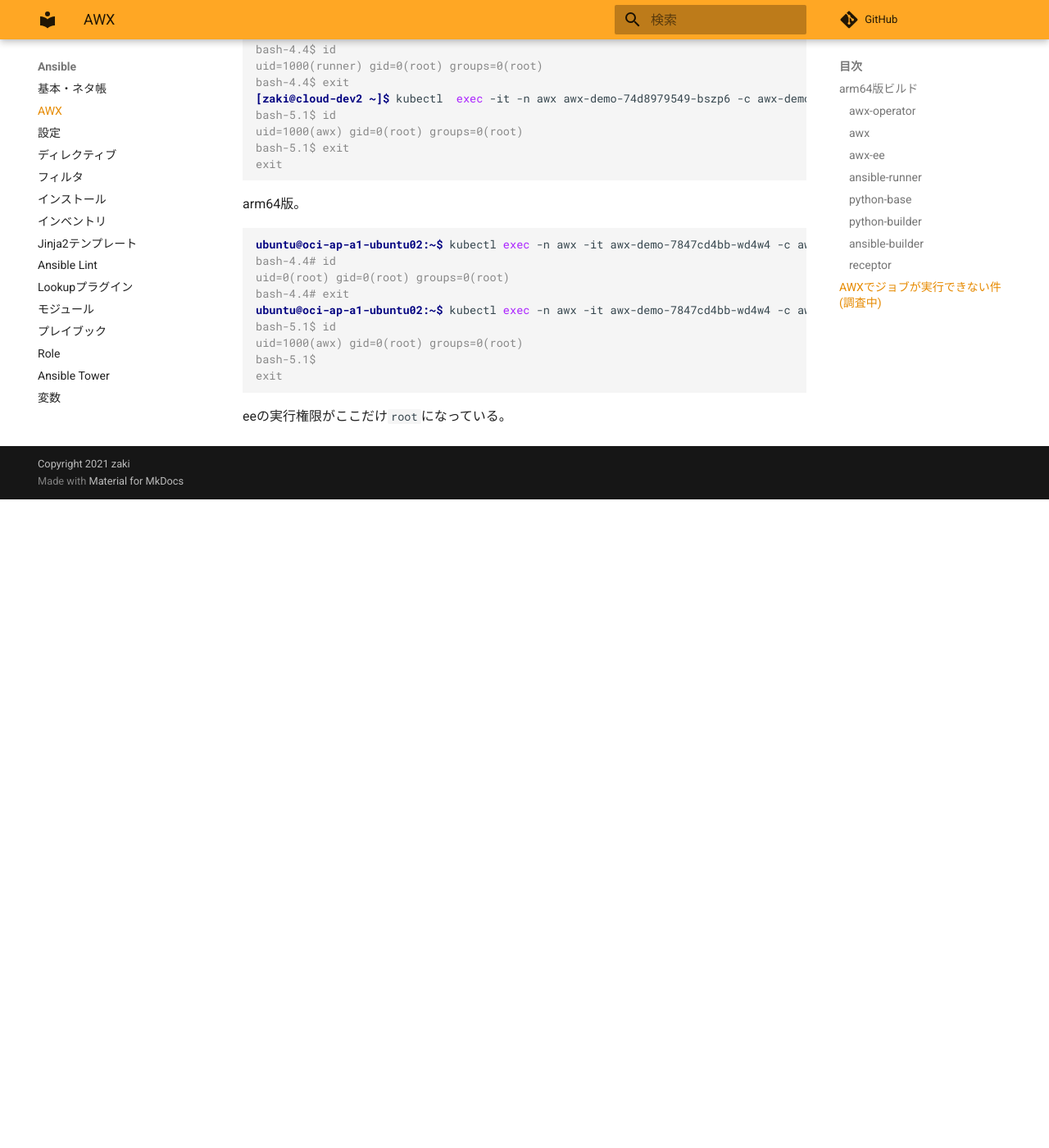
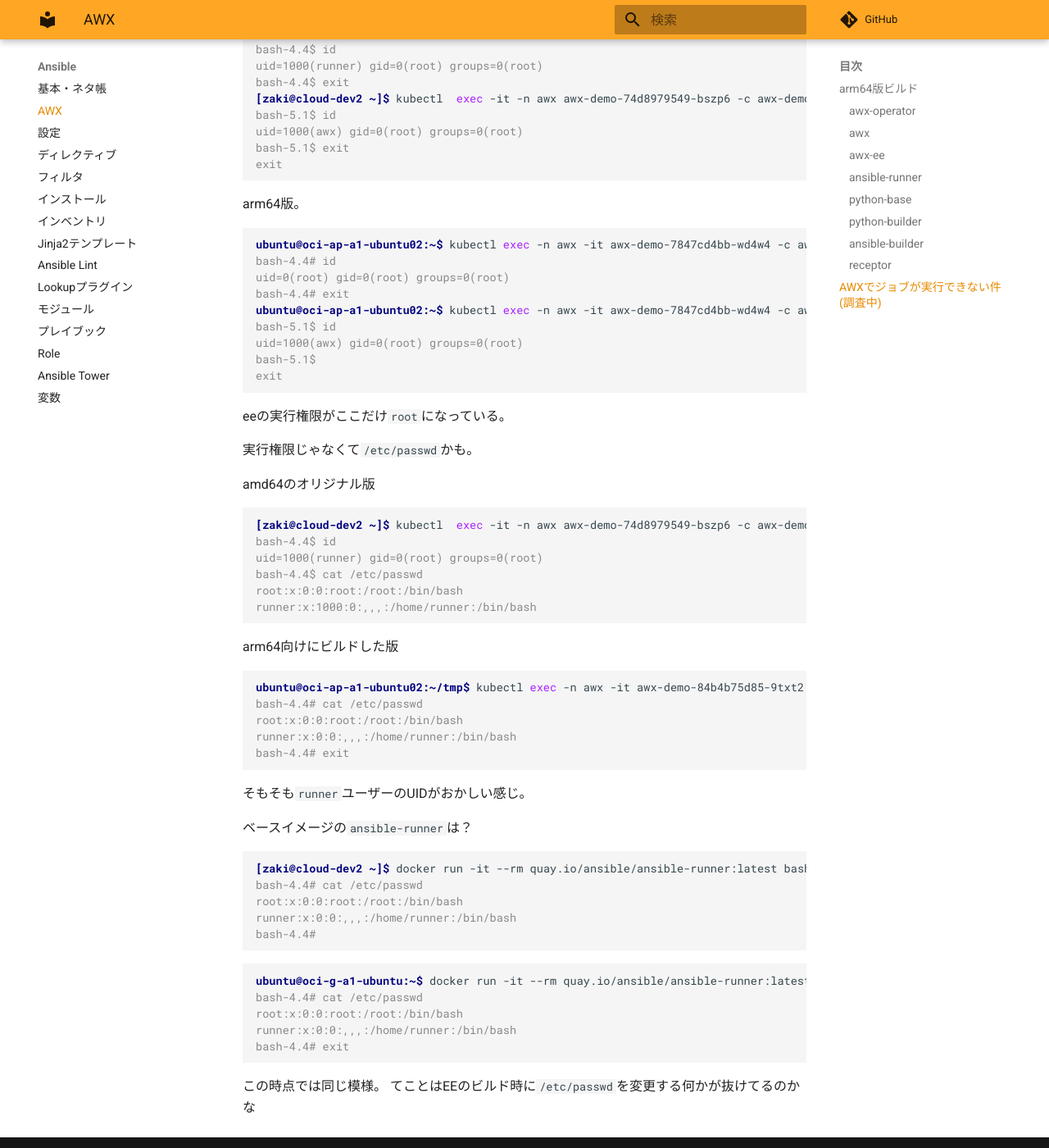
Before and after one commit to zaki-lknr/docs, an MkDocs documentation site: the page built from docs/Ansible/awx.md, in a window 1280 px wide and 1400 px high, scrolled down 10207 px. Shown: the whole window at 82% size. Built offline with MkDocs 1.6.1 and Material for MkDocs 9.7.7, drawn with Linux system fonts in a browser that asks for light colours; comment, search, counter and statistics services are not loaded; before the commit the page ends 10816 px from its top, so only the background shows below that.

Commit message:
add: ansible/awx: awx-eeビルドした場合の実行権限…runnerは差がないのでEEビルド時に処理が足りない感じ

````diff
--- a/docs/Ansible/awx.md
+++ b/docs/Ansible/awx.md
@@ -558,3 +558,49 @@ exit
 ```
 
 eeの実行権限がここだけ`root`になっている。
+
+実行権限じゃなくて`/etc/passwd`かも。
+
+amd64のオリジナル版
+
+```console
+[zaki@cloud-dev2 ~]$ kubectl  exec -it -n awx awx-demo-74d8979549-bszp6 -c awx-demo-ee -- bash
+bash-4.4$ id
+uid=1000(runner) gid=0(root) groups=0(root)
+bash-4.4$ cat /etc/passwd
+root:x:0:0:root:/root:/bin/bash
+runner:x:1000:0:,,,:/home/runner:/bin/bash
+```
+
+arm64向けにビルドした版
+
+```console
+ubuntu@oci-ap-a1-ubuntu02:~/tmp$ kubectl exec -n awx -it awx-demo-84b4b75d85-9txt2 -c awx-demo-ee -- bash
+bash-4.4# cat /etc/passwd
+root:x:0:0:root:/root:/bin/bash
+runner:x:0:0:,,,:/home/runner:/bin/bash
+bash-4.4# exit
+```
+
+そもそも`runner`ユーザーのUIDがおかしい感じ。
+
+ベースイメージの`ansible-runner`は？
+
+```console
+[zaki@cloud-dev2 ~]$ docker run -it --rm quay.io/ansible/ansible-runner:latest bash
+bash-4.4# cat /etc/passwd
+root:x:0:0:root:/root:/bin/bash
+runner:x:0:0:,,,:/home/runner:/bin/bash
+bash-4.4#
+```
+
+```console
+ubuntu@oci-g-a1-ubuntu:~$ docker run -it --rm quay.io/ansible/ansible-runner:latest bash
+bash-4.4# cat /etc/passwd
+root:x:0:0:root:/root:/bin/bash
+runner:x:0:0:,,,:/home/runner:/bin/bash
+bash-4.4# exit
+```
+
+この時点では同じ模様。
+てことはEEのビルド時に`/etc/passwd`を変更する何かが抜けてるのかな
````
